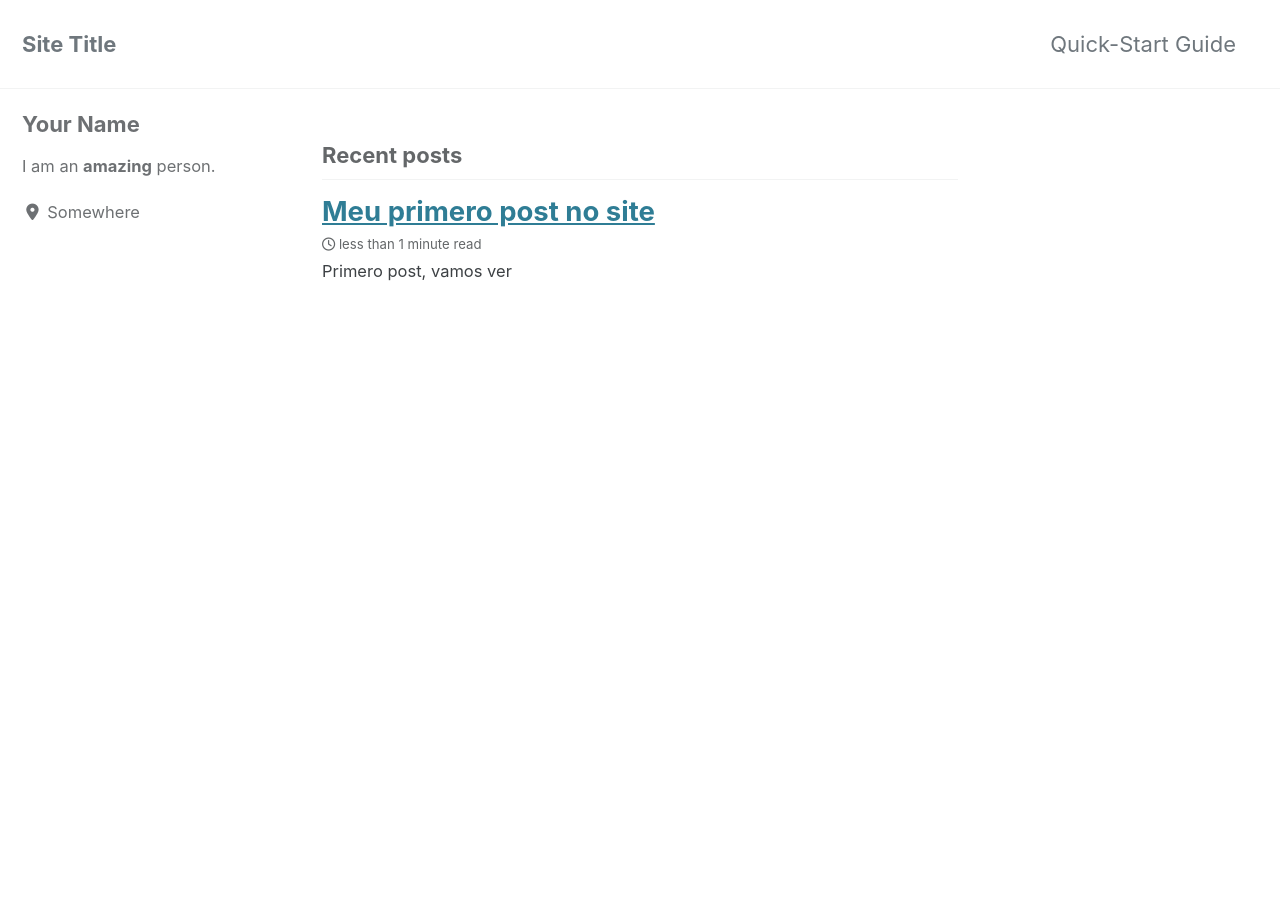
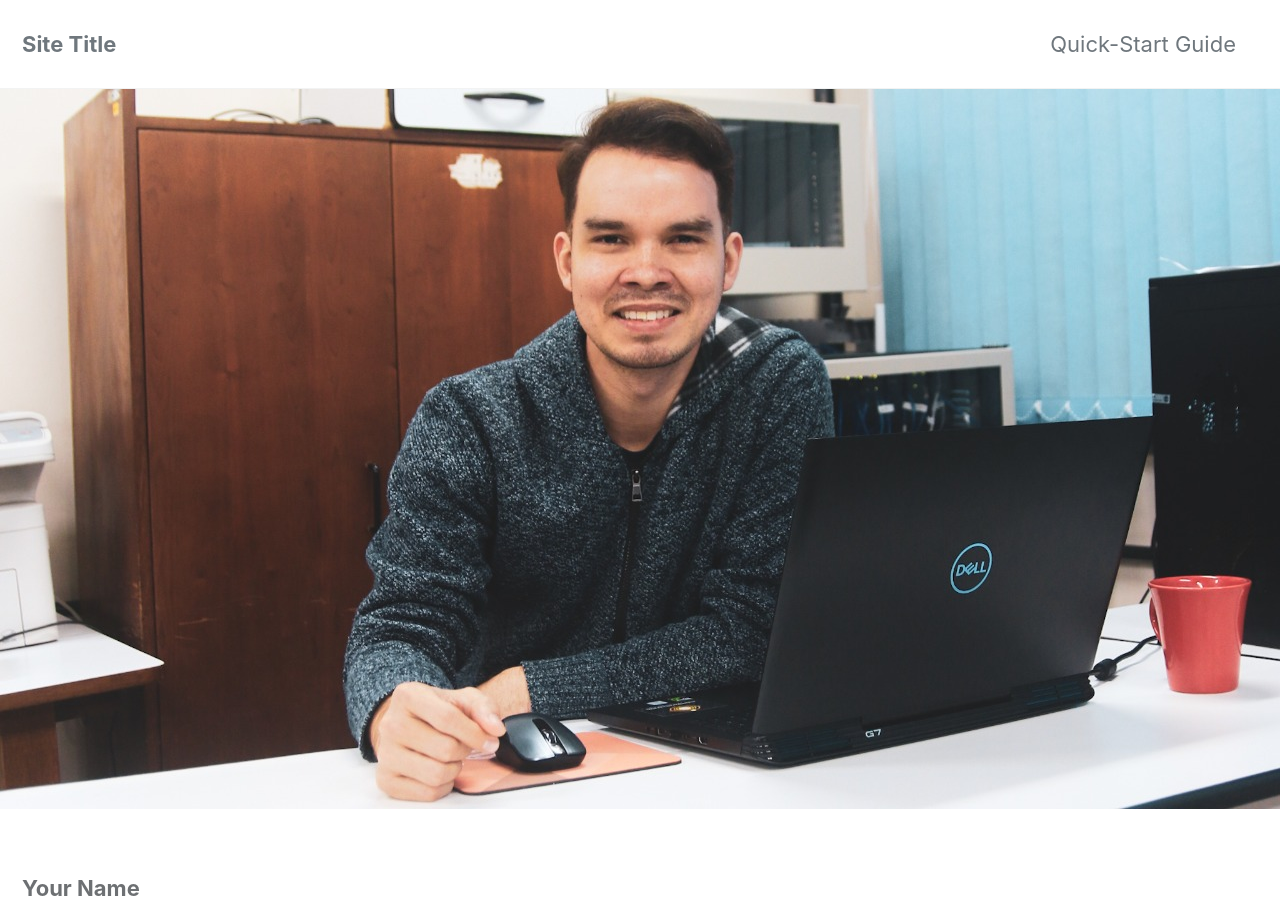
Before and after one commit to marleson/notas, a Jekyll site: the page built from index.html, in a window 1280 px wide and 900 px high. Built offline with Jekyll 4.4.1, drawn with Linux system fonts in a browser that asks for light colours; cached includes are drawn as plain includes; nearby versions of some CDN libraries; the list of posts is cut into pages by our own code.

Commit message:
imagem da home teste

```diff
--- a/index.html
+++ b/index.html
@@ -1,4 +1,6 @@
 ---
 layout: home
 author_profile: true
+header:
+    image: "/images/eu.jpg"
 ---
```
